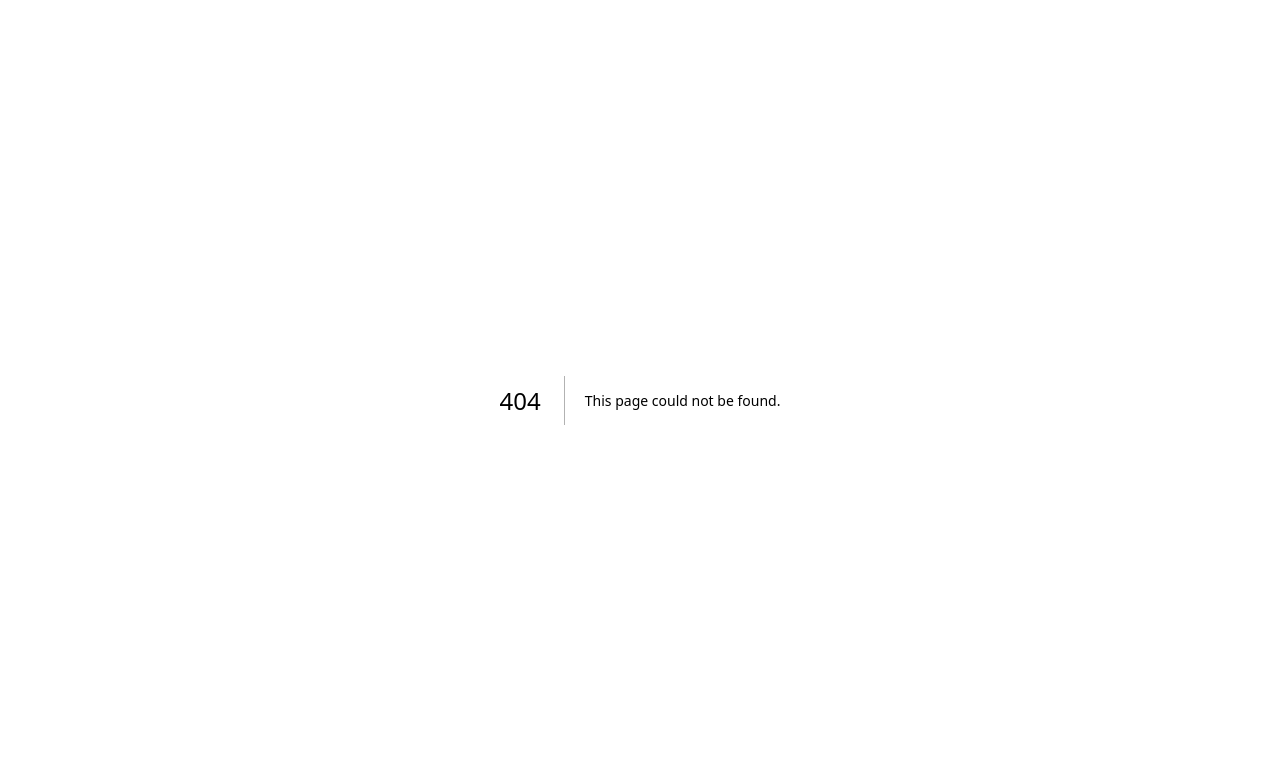
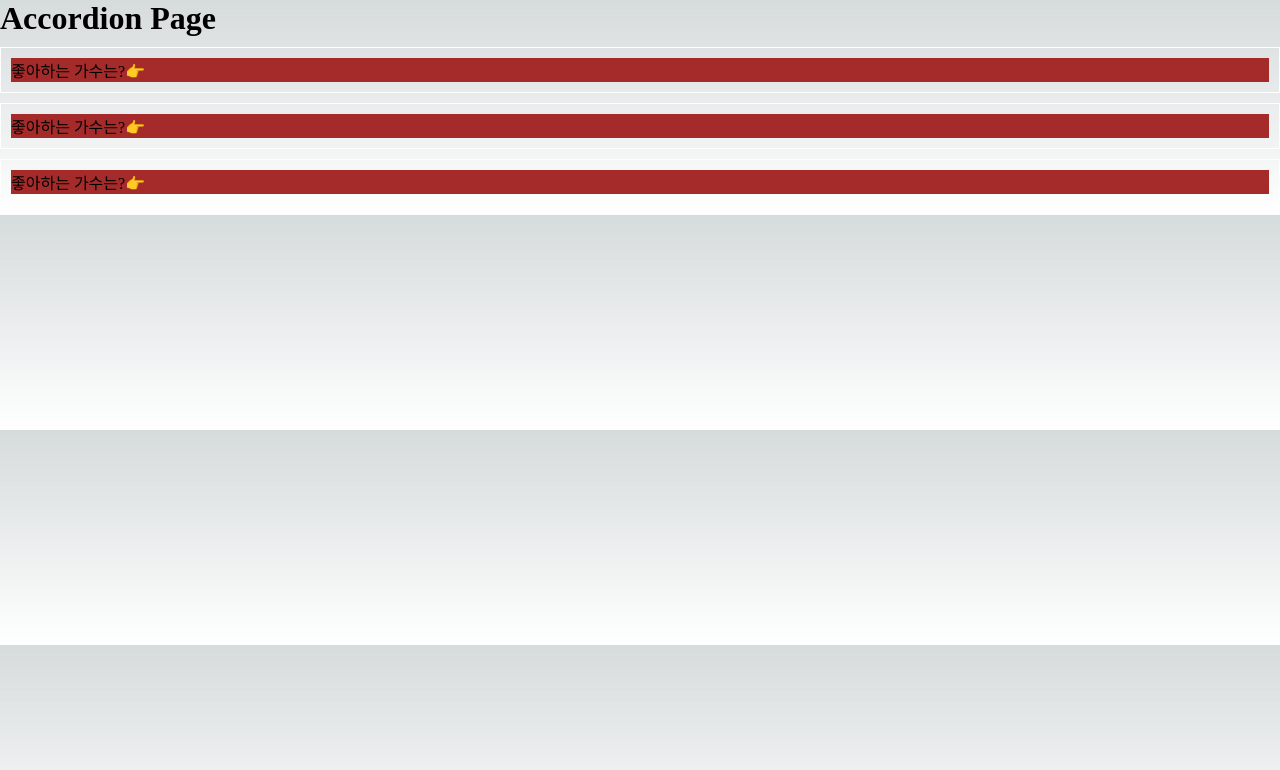
Before and after one commit to yaffleria/learn-next, a Next.js app: page /accordion-sample in a window 1280 px wide. Before the commit this address had no page. Shown: the top 770 px of the page. Built offline with nearby package versions, Linux system fonts and the light colour scheme.

Commit message:
Component: Accordion

```diff
--- /dev/null
+++ b/src/components/accordion/index.tsx
@@ -0,0 +1,125 @@
+import { createContext, useState, useCallback, useContext, PropsWithChildren } from "react";
+
+interface AcoordionContextType {
+  value: Set<string>
+  setter: (item: string) => void
+}
+
+// AccordionConText, Hook
+const AccordionContext = createContext<AcoordionContextType | null>(null)
+const useAccordionContext = () => {
+  const context = useContext(AccordionContext)
+
+  if (!context) {
+    throw new Error('AccordionContext is not provided')
+  }
+  return context
+}
+
+// AccordionRoot
+function AccordionRoot(props: PropsWithChildren) {
+  const [item, setItem] = useState<Set<string>>(new Set())
+  const setter = useCallback((value: string) => {
+    const newItem = new Set(item)
+
+    if (item.has(value)) {
+      newItem.delete(value)
+      setItem(newItem)
+    } else {
+      newItem.add(value)
+      setItem(newItem)
+    }
+  }, [item])
+
+  return (
+    <AccordionContext.Provider value={{ value: item, setter }}>
+      {props.children}
+      <pre>
+        {item}
+      </pre>
+    </AccordionContext.Provider>
+  )
+}
+
+// AccordionItemContext, Hook
+interface AccordionItemProps extends PropsWithChildren {
+  value: string
+}
+const AccordionItemContext = createContext<string>('')
+const useAccordionItemContext = () => {
+  const context = useContext(AccordionItemContext)
+
+  if (!context) {
+    throw new Error('AccordionItemContext is not provided')
+  }
+  return context
+}
+// AccordionItem
+function AccordionItem({ value, children }: AccordionItemProps) {
+  const style = {
+    border: '1px solid white',
+    padding: '10px',
+    margin: '10px 0',
+  }
+  return (
+    <AccordionItemContext.Provider value={value}>
+      <div style={style}>
+        {children}
+      </div>
+    </AccordionItemContext.Provider>
+  )
+}
+
+// AccordionTrigger
+function AccodionTrigger({ children }: { children: string }) {
+  const { value, setter } = useAccordionContext()
+  const label = useAccordionItemContext()
+  const isExpended = value.has(label)
+
+  const style = {
+    background: 'brown',
+  }
+
+  return (
+    <div onClick={() => setter(label)} style={style}>
+      <span>{children}</span>
+      {isExpended ? '👇' : '👉'}
+    </div>
+  )
+}
+
+// AccordionContent
+function AccordionContent({ children }: PropsWithChildren) {
+  const { value } = useAccordionContext()
+  const label = useAccordionItemContext()
+  const isExpended = value.has(label)
+
+  if (!isExpended) return null
+
+  const style = {
+    background: 'green',
+    maxHeight: isExpended ? '500px' : '0px',
+    overflow: 'hidden',
+    transition: isExpended ? 'all 0.5s ease-in' : 'all 0.5s ease-out',
+  }
+
+  return (
+    <div
+      style={style}
+    >
+      {children}
+    </div>
+  )
+}
+
+const Root = AccordionRoot
+const Item = AccordionItem
+const Trigger = AccodionTrigger
+const Content = AccordionContent
+
+export {
+  Root,
+  Item,
+  Trigger,
+  Content
+}
--- /dev/null
+++ b/src/pages/accordion-sample/index.tsx
@@ -0,0 +1,25 @@
+import * as Accordion from '@/components/accordion'
+
+function AccordionPage() {
+  return (
+    <>
+      <h1>Accordion Page</h1>
+      <Accordion.Root>
+        <Accordion.Item value={'accordion-1'}>
+          <Accordion.Trigger>좋아하는 가수는?</Accordion.Trigger>
+          <Accordion.Content>아이유</Accordion.Content>
+        </Accordion.Item>
+        <Accordion.Item value={'accordion-2'}>
+          <Accordion.Trigger>좋아하는 가수는?</Accordion.Trigger>
+          <Accordion.Content>에스파</Accordion.Content>
+        </Accordion.Item>
+        <Accordion.Item value={'accordion-3'}>
+          <Accordion.Trigger>좋아하는 가수는?</Accordion.Trigger>
+          <Accordion.Content>뉴진스</Accordion.Content>
+        </Accordion.Item>
+      </Accordion.Root>
+    </>
+  )
+}
+
+export default AccordionPage
```
